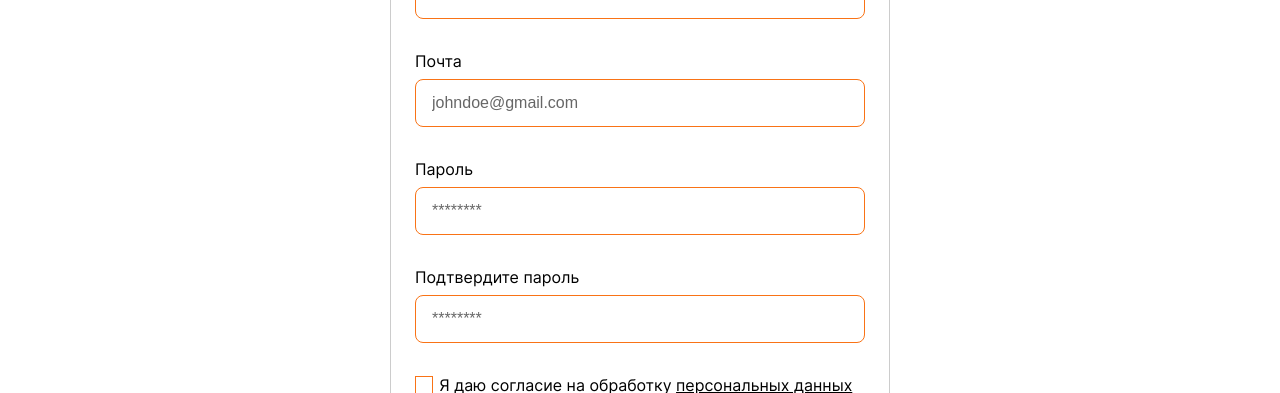
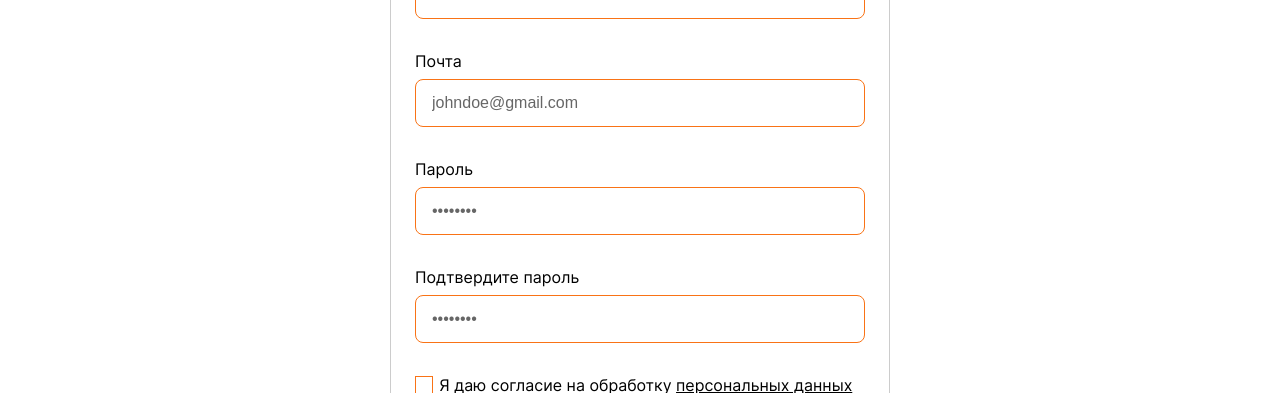
Before and after one commit to IlyaVafin/groom, a React app in the folder frontend/: page / in a window 1280 px wide. Shown: the part 4305-4698 px from the top of the page. Built offline with nearby package versions, Linux system fonts and the light colour scheme; the HTML template or start-up script is replaced by a standard one.

Commit message:
fix: #34 change placeholder

```diff
--- a/frontend/src/modules/login-form/login-form.tsx
+++ b/frontend/src/modules/login-form/login-form.tsx
@@ -31,7 +31,7 @@ export default function LoginForm() {
 						onChange={e => setPassword(e.target.value)}
 						className={styles.formInput}
 						variant='white'
-						placeholder='********'
+						placeholder='••••••••'
 						type='password'
 						id='password'
 					/>
--- a/frontend/src/shared/ui/register-form/register-form.tsx
+++ b/frontend/src/shared/ui/register-form/register-form.tsx
@@ -65,7 +65,7 @@ export default function RegisterForm({ checkboxId }: { checkboxId: string }) {
 								id='password'
 								autoComplete='new-password'
 								name='new-password'
-								placeholder='********'
+								placeholder='••••••••'
 							/>
 							{passwordError && (
 								<p className={styles.errorLabel}>{passwordError}</p>
@@ -77,7 +77,7 @@ export default function RegisterForm({ checkboxId }: { checkboxId: string }) {
 								variant='white'
 								id='confirm-password'
 								type='password'
-								placeholder='********'
+								placeholder='••••••••'
 								autoComplete='current-password'
 								name='repeat-password'
 							/>
```
